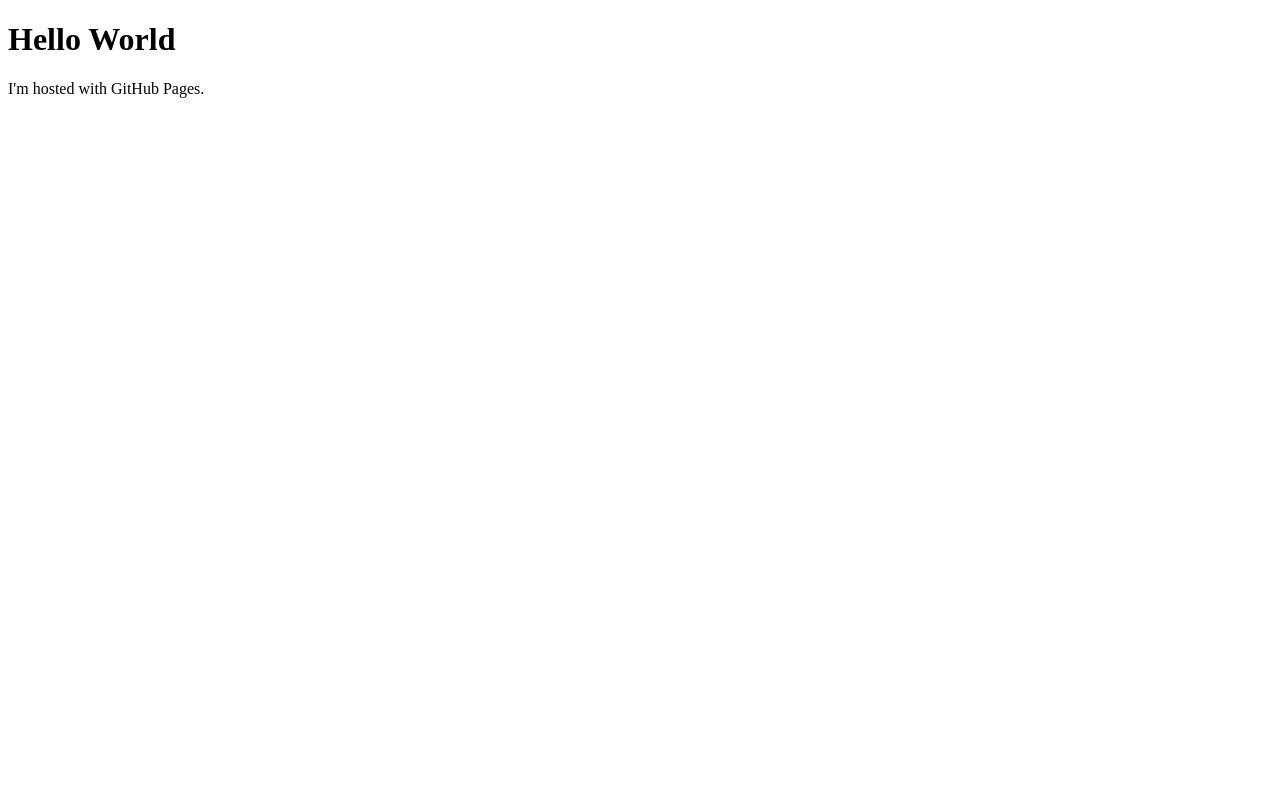
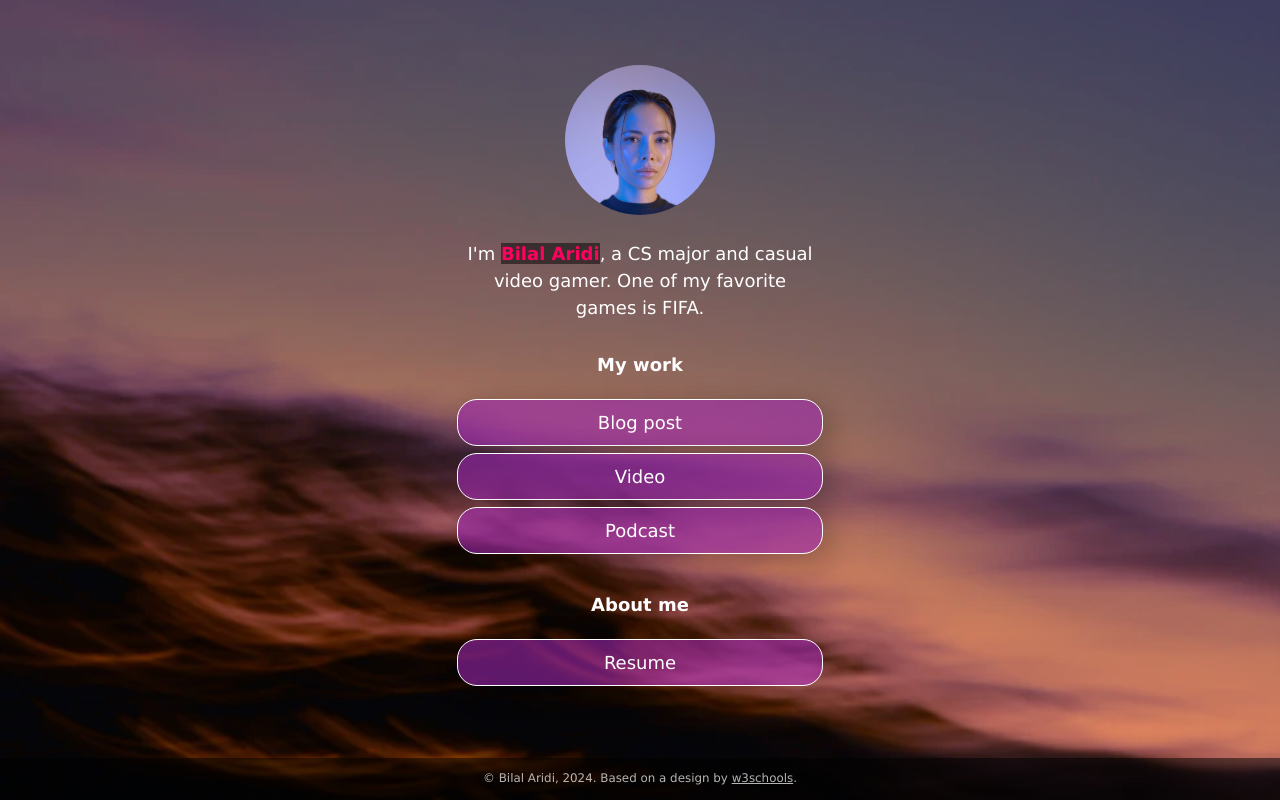
Before and after one commit to bilalaridi/bilalaridi.github.io, a plain HTML site: page index.html in a window 1280 px wide. Drawn offline with Linux system fonts and the light colour scheme.

Commit message:
Added website template

```diff
--- /dev/null
+++ b/css/style.css
@@ -0,0 +1,231 @@
+:root {
+    --primaryText: #fff;
+    --secondaryText: #ff015e;
+    --primary: rgba(156, 39, 176, .60);
+    --secondary: rgba(255, 1, 94, .60);
+    --buttonHover: rgba(156, 39, 176, .40);
+    --smallButtonHover: rgba(0, 0, 0, .25);
+}
+
+html {
+    box-sizing: border-box;
+    /* keeps button boxes within phone screen width */
+    -ms-text-size-adjust: 100%;
+    -webkit-text-size-adjust: 100%;
+    height: 100%;
+}
+
+*,
+*:before,
+*:after {
+    box-sizing: inherit;
+}
+
+body {
+    margin: 0;
+    min-height: 100%;
+    /* The image used for the site background. Try changing skyscape.jpg to stars.jpg. Put a replacement photo in the images folder and, in line 21 below, replace skyscape.jpg with yourbackgroundfilename.jpg */
+    /* The linear gradient darkens the image, like putting a sunglasses lens on top of it. If you want to darken the image even more, change 0.1 (both times) to 0.3 or higher */
+    background: linear-gradient(rgba(0, 0, 0, 0.1), rgba(0, 0, 0, 0.1)), url(../images/skyscape.jpg);
+    /* Prevents the browser from repeating or "tiling" the background image */
+    background-repeat: no-repeat;
+    background-position: center;
+    /* Freezes the image so that even the content scrolls down, the background stays put */
+    background-attachment: fixed;
+    /* Resizes the background image to cover the entire container */
+    background-size: cover;
+    font-family: Futura, Verdana, sans-serif;
+    line-height: 1.5;
+    font-size: 18px;
+    display: flex;
+    flex-direction: column;
+    justify-content: space-around;
+    align-items: center;
+}
+
+h1 {
+    font-size: 1em;
+}
+
+h2 {
+    font-size: 1em;
+    margin-bottom: 0;
+}
+
+img {
+    margin: .5em 1em;
+    /* border: 1px solid #ccc; */
+    border-radius: 50%;
+    height: 150px;
+    max-width: 100%;
+    object-fit: cover;
+    /* Resizes the image to cover the entire container */
+}
+
+.container {
+    text-align: center;
+    width: 100%;
+    padding: 0;
+    margin-right: auto;
+    margin-left: auto;
+    flex: 1;
+    display: flex;
+    flex-direction: column;
+    justify-content: center;
+}
+
+.image-container {
+    text-align: center;
+    width: 100%;
+}
+
+.main-text-color {
+    color: var(--primaryText);
+}
+
+.name {
+    color: var(--secondaryText);
+}
+
+.name strong {
+    background-color: rgba(0, 0, 0, 0.50);
+}
+
+.section-header {
+    padding-top: .5em;
+}
+
+.button,
+.intro,
+.links-container,
+.slidedown,
+.external-link {
+    width: 100%;
+    min-width: 50%;
+    padding: .5em 1em;
+    text-decoration: none;
+    color: inherit;
+    text-align: center;
+}
+
+.button, .external-link {
+    border: 1px solid var(--primaryText);
+    border-radius: 20px;
+    box-shadow: 7px 6px 28px 1px rgba(0, 0, 0, 0.24);
+    overflow: hidden;
+    white-space: nowrap;
+    display: inline-block;
+    background-color: var(--primary);
+    cursor: pointer;
+    transition: 0.2s all;
+}
+
+.button:not(.highlight) {
+    background-color: var(--primary);
+}
+
+@media (hover: hover) {
+    .button:hover { background-color: var(--buttonHover); }
+}
+
+.button.highlight {
+    background-color: var(--secondary);
+}
+
+.button:active, .external-link:active {
+    transform: scale(0.98);
+    /* Scaling button to 0.98 to its original size */
+    box-shadow: 3px 2px 22px 1px rgba(0, 0, 0, 0.24);
+    /* Lowering the shadow */
+}
+
+.intro {
+    margin: 0 auto;
+}
+
+.section {
+    margin-top: 1em;
+}
+
+.slidedown {
+    margin: 0 auto;
+    padding: 0;
+    -webkit-transition: height .4s ease;
+    -o-transition: height .4s ease;
+    transition: height .4s ease;
+    overflow: hidden;
+    height: 0;
+}
+
+.external-link {
+    border: 1px solid var(--primaryText);
+    border-radius: 20px;
+    background-color: transparent;
+    display: flex;
+    align-items: center;
+    justify-content: center;
+    padding: 0;
+    margin: .5em auto 1.5em auto;
+    text-decoration: none;
+    color: inherit;
+    height: 2em;
+    width: 6em;
+}
+
+.external-link:hover {
+    background-color: var(--smallButtonHover)
+}
+
+.description {
+    display: flex;
+    text-align: left;
+    flex-direction: column;
+    padding: 0 .6em;
+}
+
+.description > p {
+    margin: .5em 0;
+}
+
+.footer {
+  font-size: .66em;
+  background-color: rgba(0, 0, 0, .5);
+  color: rgba(225, 225, 225, .8);
+  text-decoration: none;
+  width: 100%;
+  min-height: 3em;
+  display: flex;
+  align-items: center;
+  justify-content: center;
+  position: relative;
+}
+
+.footer a {
+    color: inherit;
+}
+
+/* Media queries allow you to change style properties according to the screen width. In this case, if the screen is AT LEAST 540 pixels wide (bigger than a standard phone), the .container resizes to 540 pixels and the buttons and intro resize to 85% of the container width */
+@media (min-width: 540px) {
+    .container {
+        max-width: 540px;
+    }
+
+    .button,
+    .intro,
+    .slidedown {
+        width: 85%;
+    }
+}
+
+/* If the screen is AT LEAST 768 pixels wide (standard tablet or larger), the .container resizes to 750 pixels and the buttons and intro resize to 40% of the container width */
+@media (min-width: 768px) {
+    .container {
+        max-width: 768px;
+    }
+
+    .button,
+    .intro,
+    .slidedown {
+        width: 40%;
+    }
+}
--- a/index.html
+++ b/index.html
@@ -1,7 +1,74 @@
 <!DOCTYPE html>
-<html>
-    <body>
-    <h1>Hello World</h1>
-    <p>I'm hosted with GitHub Pages.</p>
-    </body>
+<!-- This page is adapted from w3schools "How to make a link tree website https://www.w3schools.com/howto/howto_website_create_linktree.asp" -->
+<html lang="en">
+
+<head>
+  <meta charset="utf-8" />
+  <meta name="viewport" content="width=device-width, initial-scale=1" />
+  <!-- Add your name below -->
+  <title>Bilal Aridi</title>
+  <link rel="stylesheet" href="css/style.css">
+</head>
+
+<body class="main-text-color">
+  <!-- Content container. Everything except footer goes here -->
+  <div class="container">
+    <!-- Image and name container. Put your replacement photo—which you should crop to be square—in the images folder, then change the source attribute to images/yourportraitfilename.jpg. This path says, "Look in the images folder for yourportraitfilename.jpg." Be sure to change the alt text, too. -->
+    <div class="image-container">
+      <img src="images/portrait.jpg" alt="Photo by Art Hauntington">
+    </div>
+    <div class="intro">
+      I'm <span class="name"><strong>Bilal Aridi</strong></span>, a CS major and casual video gamer. One of my favorite games is FIFA.
+    </div>
+    <div class="section-header">
+      <h1>My work</h1>
+    </div>
+    <!-- Replace the # inside of the href="#" with your links. -->
+    <div class="links-container">
+      <div class="button toggle">Blog post</div>
+      <div class="slidedown">
+        <div class="description">
+          <h2>Blog post title</h2>
+          <p>Here, add a short but appealing description of your blog post.</p>
+          <a href="#" class="external-link" target="_blank">Read</a>
+        </div>
+      </div>
+
+      <div class="button toggle">Video</div>
+      <div class="slidedown">
+        <div class="description">
+          <h2>Video title</h2>
+          <p>Add a short but appealing description of your video.</p>
+          <a href="#" class="external-link" target="_blank">Watch</a>
+        </div>
+      </div>
+
+      <div class="button toggle">Podcast</div>
+      <div class="slidedown">
+        <div class="description">
+          <h2>Podcast title</h2>
+          <p>Add a short but appealing description of your podcast</p>
+          <a href="#" class="external-link" target="_blank">Listen</a>
+        </div>
+      </div>
+    </div>
+
+    <!-- Replace # with PDF from Google Docs, or replace the entire section with whatever you want. Or delete it! Or add another section below it!-->
+    <div class="section-header">
+      <h1>About me</h1>
+    </div>
+
+    <div class="links-container">
+      <a href="https://drive.google.com" class="button" target="_blank">Resume</a>
+    </div>
+
+  </div>
+  <div class="footer">
+    <p>© Bilal Aridi, 2024. Based on a design by <a
+        href="https://www.w3schools.com/howto/howto_website_create_linktree.asp" target="_blank">w3schools</a>.
+    </p>
+  </div>
+  <script type="text/javascript" src="js/slider.js"></script>
+</body>
+
 </html>
--- /dev/null
+++ b/js/slider.js
@@ -0,0 +1,19 @@
+document.addEventListener("DOMContentLoaded", () => {
+  const a = document.querySelectorAll(".toggle");
+  a.forEach((e) => {
+    e.addEventListener("click", function () {
+      let slider = this.nextElementSibling;
+      if (slider.style.height) {
+        slider.style.height = null;
+        e.classList.remove("highlight");
+      } else {
+        document.querySelectorAll(".toggle.highlight").forEach((f) => {
+          f.classList.remove("highlight");
+          f.nextElementSibling.style.height = null;
+        });
+        e.classList.add("highlight");
+        slider.style.height = slider.scrollHeight + "px";
+      }
+    })
+  })
+})
```
Also changed, not shown: images/portrait.jpg (added), images/skyscape.jpg (added), images/stars.jpg (added), 1 other file.
